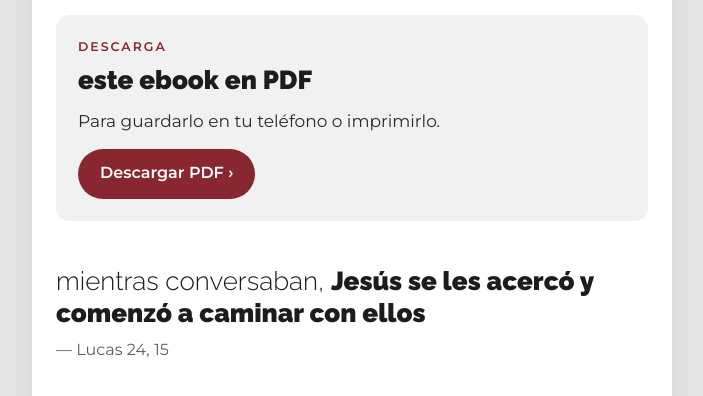
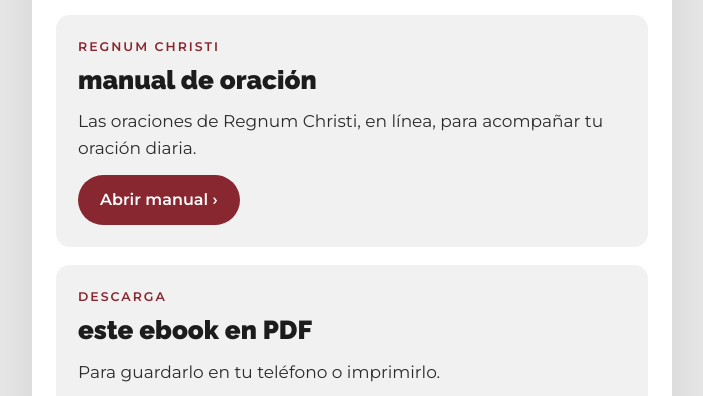
Before and after one commit to espiritualidad-gdl-norte/ebook-oracion, a plain HTML site: page index.html in a window 1280 px wide. Shown: the part 9328-9724 px from the top of the page, without its empty margins (288-991 px from the left). Drawn offline with Linux system fonts and the light colour scheme.

Commit message:
Agrega manual de oración de Regnum Christi a recursos
Co-Authored-By: Claude Opus 5.5 <noreply@anthropic.com>
Claude-Session: https://claude.ai/code/session_01L1GuLUAV2xAnrKAj3Ckhby

```diff
--- a/index.html
+++ b/index.html
@@ -316,6 +316,12 @@ footer p{font-size:13px;letter-spacing:.5px;color:#6B6B6B;margin-top:8px}
    <a class="btn r" href="https://drive.google.com/file/d/1rqXFwF_wn51ZfQjVlYIAeTJ9QmsYpgG3/view" target="_blank" rel="noopener">Ver libro ›</a>
   </div>
   <div class="card">
+   <p class="tag">Regnum Christi</p>
+   <h3>manual de oración</h3>
+   <p>Las oraciones de Regnum Christi, en línea, para acompañar tu oración diaria.</p>
+   <a class="btn r" href="https://www.regnumchristi.mx/librodeoracion/" target="_blank" rel="noopener">Abrir manual ›</a>
+  </div>
+  <div class="card">
    <p class="tag">Descarga</p>
    <h3>este ebook en PDF</h3>
    <p>Para guardarlo en tu teléfono o imprimirlo.</p>
```
Also changed, not shown: 1 other file.
